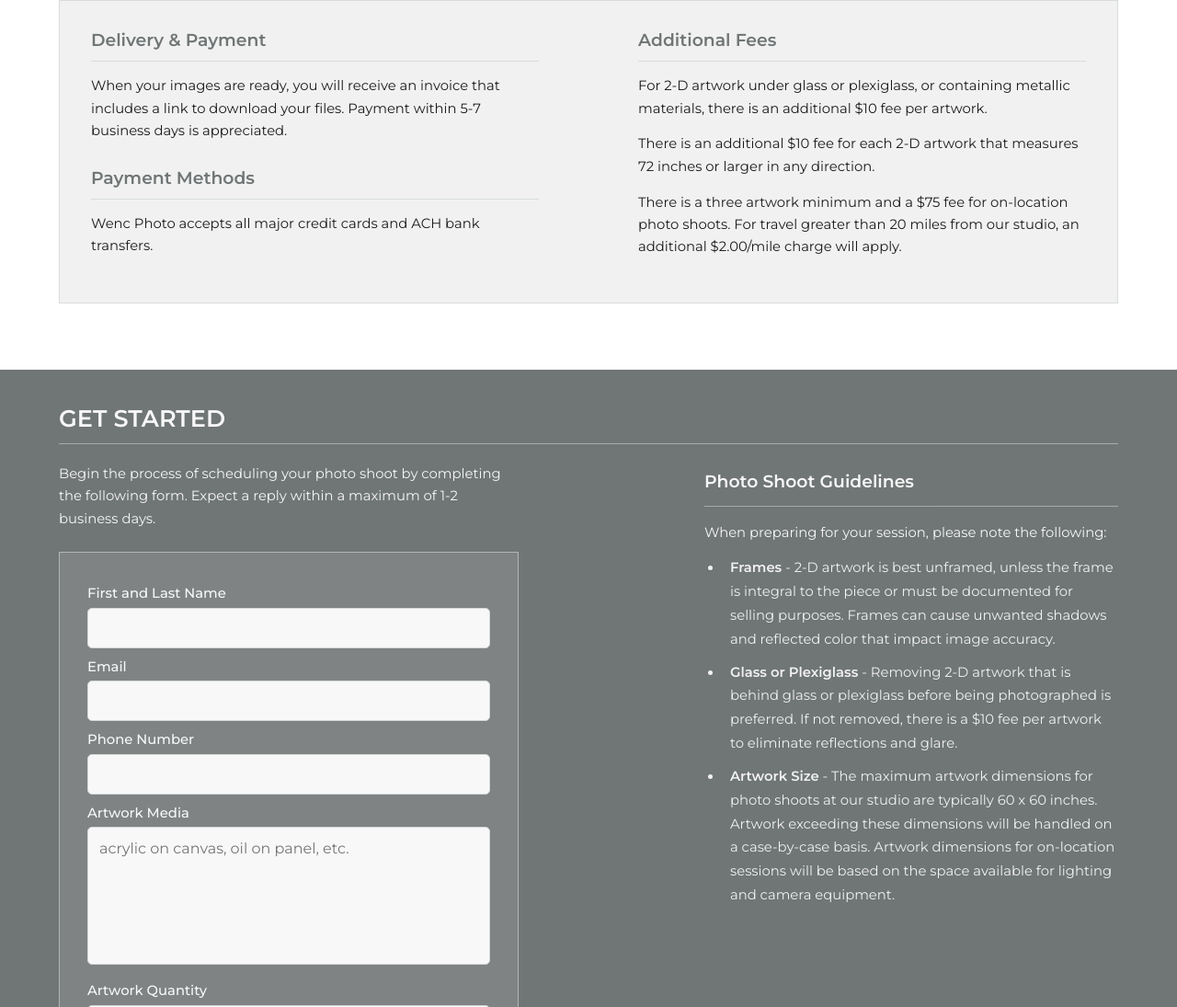
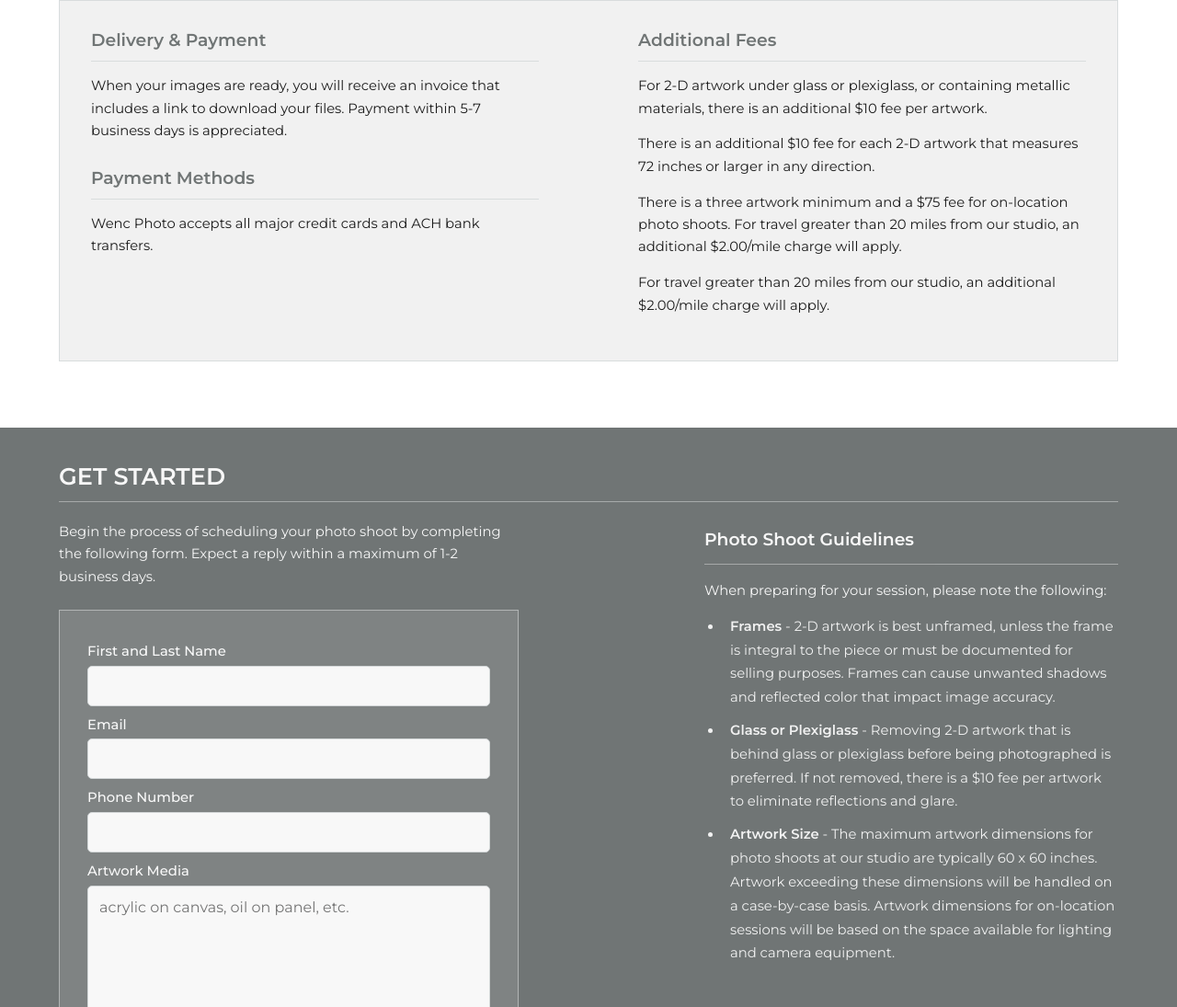
Before and after one commit to fromwhence/wenc-studios, a plain HTML site: page index.html in a window 1280 px wide. Shown: the part 3319-4414 px from the top of the page at 92% size. Drawn offline with nearby package versions, Linux system fonts and the light colour scheme.

Commit message:
Edited rates text

```diff
--- a/index.html
+++ b/index.html
@@ -700,6 +700,10 @@
                     on-location photo shoots. For travel greater than 20 miles
                     from our studio, an additional $2.00/mile charge will apply.
                   </p>
+                  <p class="section-paragraph section-paragraph--rates">
+                    For travel greater than 20 miles from our studio, an
+                    additional $2.00/mile charge will apply.
+                  </p>
                 </div>
               </div>
             </section>
```
